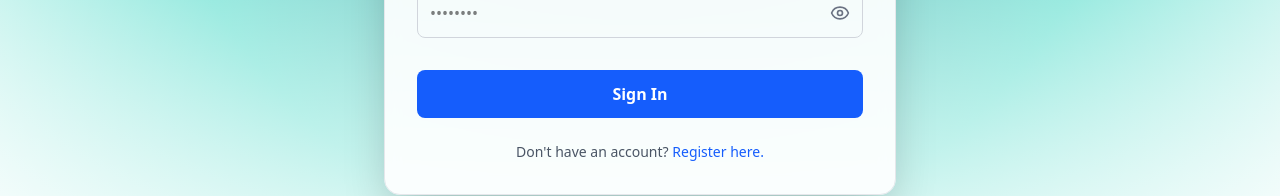
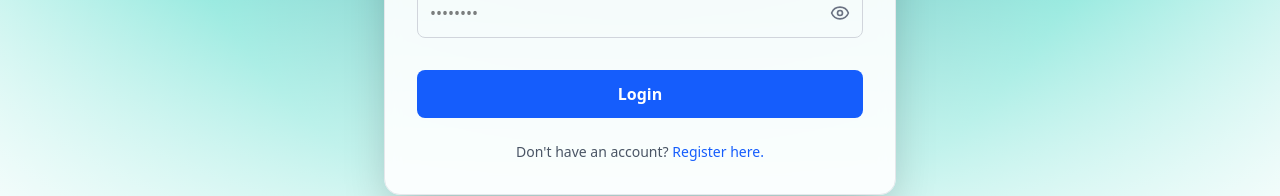
Before and after one commit to tanbirali/uc-erp-demo-frontend, a React (Vite) app: page / in a window 1280 px wide. Shown: the part 418-614 px from the top of the page. Built offline with nearby package versions, Linux system fonts and the light colour scheme.

Commit message:
login issue fixed

```diff
--- a/src/pages/Login.tsx
+++ b/src/pages/Login.tsx
@@ -3,10 +3,6 @@ import { useForm } from "react-hook-form";
 import { EyeIcon, EyeOffIcon } from "lucide-react";
 import { useAuth } from "../context/AuthContext";
 import { useNavigate } from "react-router-dom";
-
-// Note: Replace 'your-background-image-url.jpg' with the actual URL or path to your image
-const BACKGROUND_IMAGE_URL =
-  "https://images.unsplash.com/photo-1432821596592-e2c18b78144f?q=80&w=2070&auto=format&fit=crop&ixlib=rb-4.1.0&ixid=M3wxMjA3fDB8MHxwaG90by1wYWdlfHx8fGVufDB8fHx8fA%3D%3D";
 
 const Login = () => {
   const {
@@ -15,7 +11,7 @@ const Login = () => {
     formState: { errors },
   } = useForm();
 
-  const { login } = useAuth();
+  const { isLoading, login } = useAuth();
   const navigate = useNavigate();
 
   const onSubmit = async (data: any) => {
@@ -152,7 +148,7 @@ const Login = () => {
                               hover:bg-blue-700 transition duration-150 ease-in-out
                               focus:outline-none focus:ring-2 focus:ring-blue-500 focus:ring-offset-2"
           >
-            Sign In
+            {isLoading ? "Logging in..." : "Login"}
           </button>
         </form>
 
```
